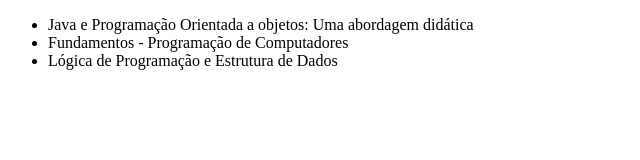
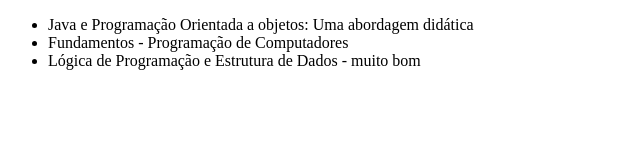
Before and after one commit to RosangelaAraujo/teste, a plain HTML site: page index.html in a window 1280 px wide. Shown: the full height of the page, 0-640 px from the left. Drawn offline with Linux system fonts and the light colour scheme.

```diff
--- a/index.html
+++ b/index.html
@@ -8,7 +8,7 @@
         <ul>
             <li>Java e Programação Orientada a objetos: Uma abordagem didática</li>
             <li>Fundamentos - Programação de Computadores</li>
-            <li>Lógica de Programação e Estrutura de Dados</li>
+            <li>Lógica de Programação e Estrutura de Dados - muito bom</li>
         </ul>
     </body>
 </html>
```
